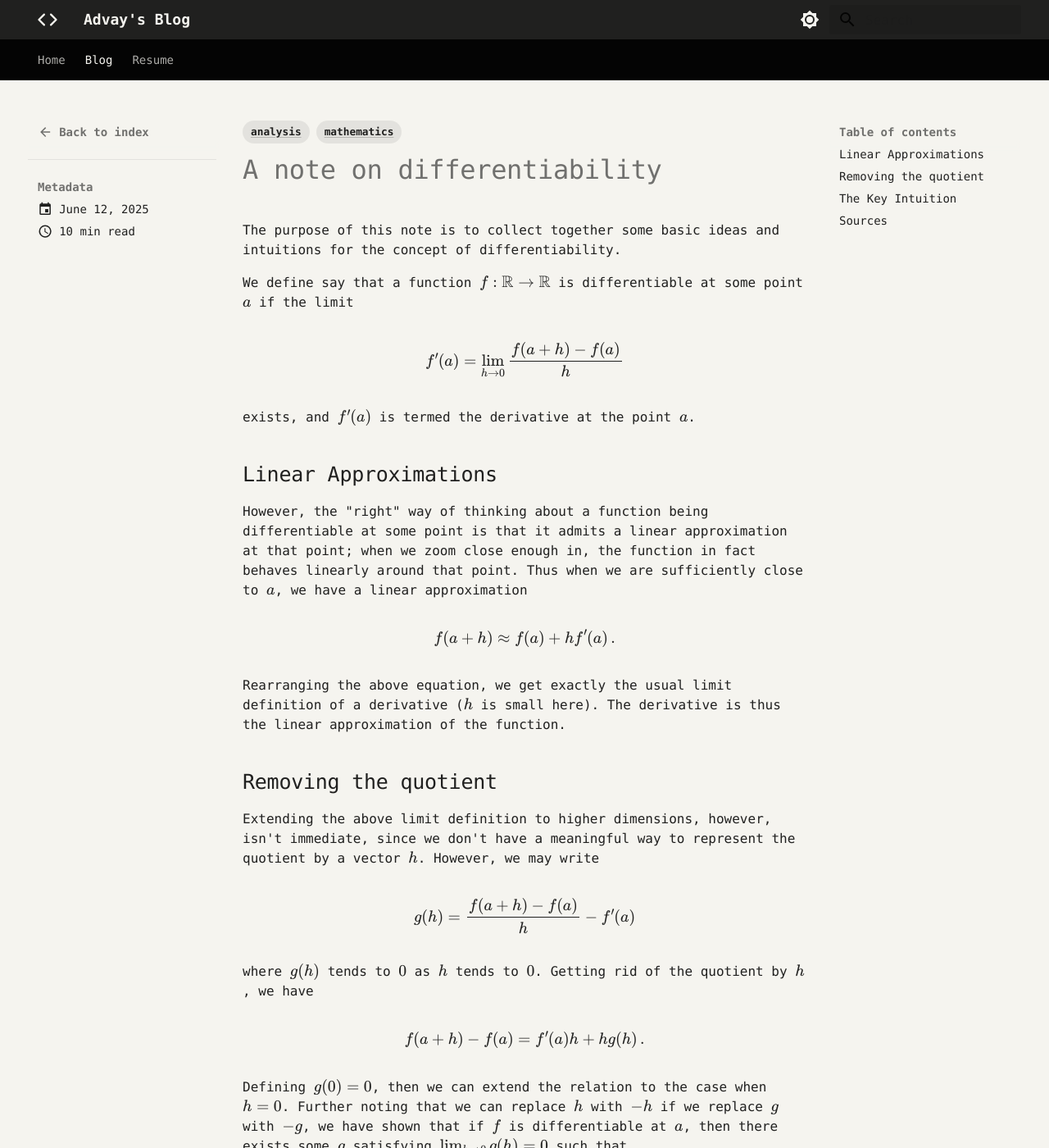
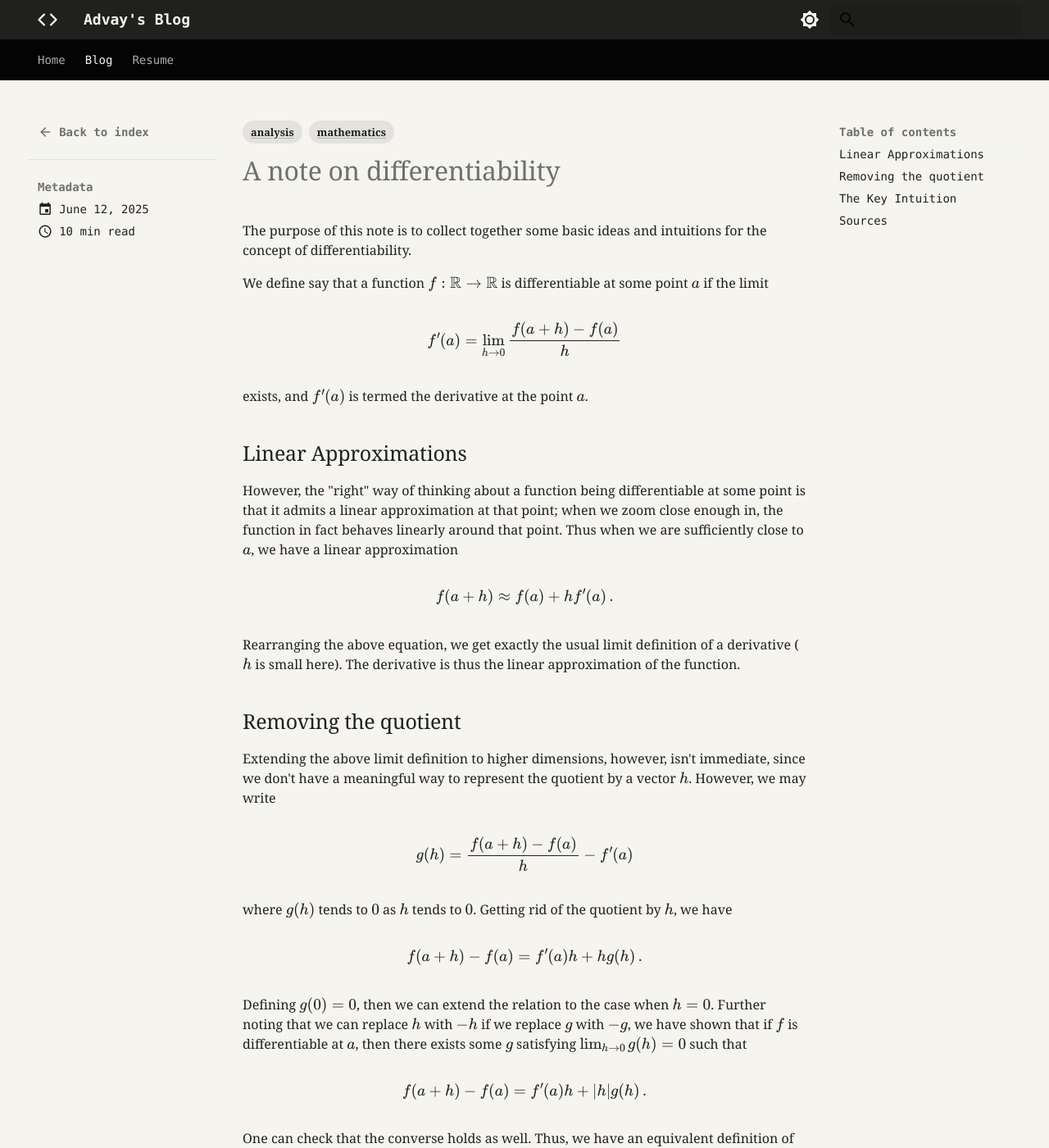
Before and after one commit to advaypakhale/advaypakhale.github.io, an MkDocs documentation site: the page built from docs/blog/posts/differentiability.md, in a window 1280 px wide and 1400 px high. Shown: the whole window at 82% size. Built offline with MkDocs 1.6.1 and Material for MkDocs 9.7.7, drawn with Linux system fonts in a browser that asks for light colours; some web fonts are replaced; comment, search, counter and statistics services are not loaded.

Commit message:
style: use Computer Modern Serif for blog post content only
Targets .md-content--post .md-typeset which Material applies
exclusively to individual blog post pages, not the blog index.

Co-Authored-By: Claude Sonnet 4.6 <noreply@anthropic.com>

```diff
--- a/docs/stylesheets/extra.css
+++ b/docs/stylesheets/extra.css
@@ -132,6 +132,11 @@
   text-decoration-color: rgba(245, 244, 239, .6);
 }
 
+/* Blog posts only: Computer Modern Serif */
+.md-content--post .md-typeset {
+  font-family: 'Computer Modern Serif', Georgia, serif;
+}
+
 /* Nav tabs: underline with generous offset (pi.website nav: offset 8px) */
 .md-tabs__link {
   text-underline-offset: 6px;
--- a/overrides/main.html
+++ b/overrides/main.html
@@ -8,8 +8,8 @@
   <!-- Add scripts that need to run before here -->
   {{ super() }}
   <!-- Add scripts that need to run afterwards here -->
-  <!-- Computer Modern fonts (kept for reference) -->
-  <!-- <link rel="stylesheet" type="text/css" href="https://cdn.jsdelivr.net/gh/bitmaks/cm-web-fonts@latest/fonts.css"> -->
+  <!-- Computer Modern fonts -->
+  <link rel="stylesheet" type="text/css" href="https://cdn.jsdelivr.net/gh/bitmaks/cm-web-fonts@latest/fonts.css">
   <!-- Courier Prime webfont (kept for reference) -->
   <!-- <link rel="preconnect" href="https://fonts.googleapis.com"> -->
   <!-- <link rel="preconnect" href="https://fonts.gstatic.com" crossorigin> -->
```
